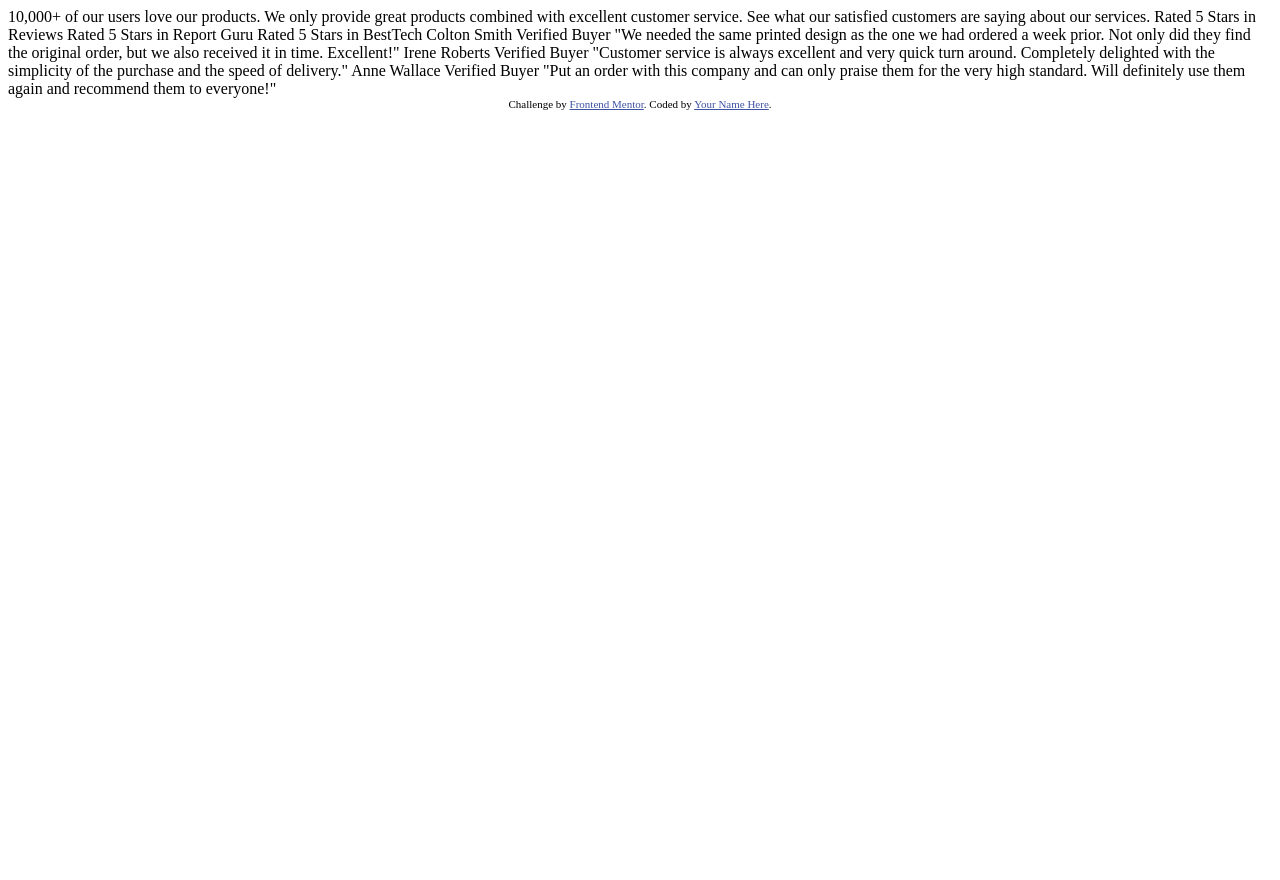
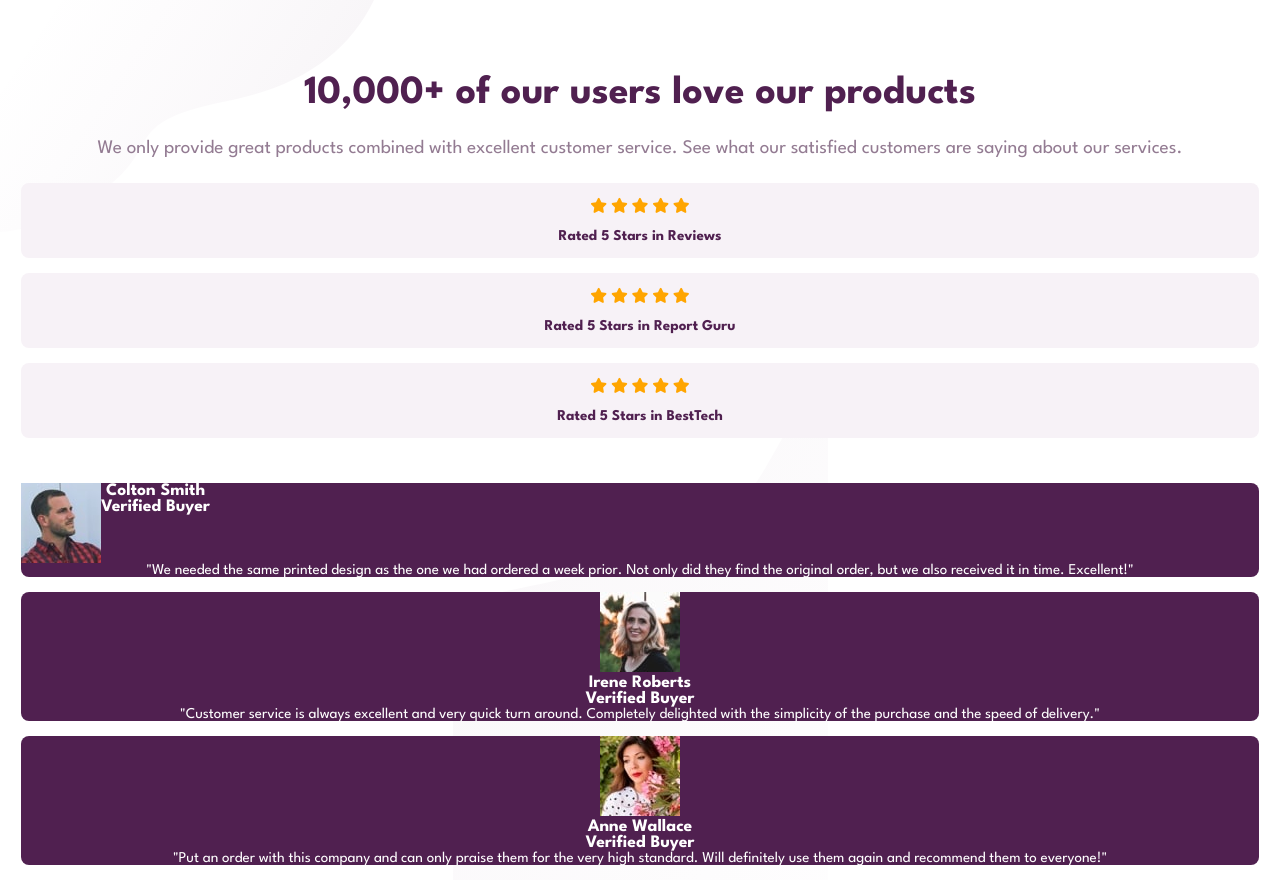
Before and after one commit to CharlieCastleWeb/Frontend-Mentor---Social-proof-section, a plain HTML site: page index.html in a window 1280 px wide. Before the commit the page ends 800 px from the top, so only its background shows below. Drawn offline with Linux system fonts and the light colour scheme.

Commit message:
Initial commit

```diff
--- a/index.html
+++ b/index.html
@@ -1,61 +1,88 @@
 <!DOCTYPE html>
 <html lang="en">
-  <head>
-    <meta charset="UTF-8" />
-    <meta name="viewport" content="width=device-width, initial-scale=1.0" />
-    <!-- displays site properly based on user's device -->
+<head>
+  <meta charset="UTF-8">
+  <meta http-equiv="X-UA-Compatible" content="IE=edge">
+  <meta name="viewport" content="width=device-width, initial-scale=1.0">
+  <link rel="preconnect" href="https://fonts.googleapis.com">
+  <link rel="preconnect" href="https://fonts.gstatic.com" crossorigin>
+  <link href="https://fonts.googleapis.com/css2?family=League+Spartan:wght@400;500;700&display=swap" rel="stylesheet">
+  <link rel="stylesheet" href="styles.css">
+  <script src="https://kit.fontawesome.com/adc6e39057.js" crossorigin="anonymous"></script>
+  <title>Document</title>
+</head>
+<body>
+  <h1>10,000+ of our users love our products</h1>
+  <h2>We only provide great products combined with excellent customer service. See what our satisfied customers are saying about our services.</h2>
 
-    <link
-      rel="icon"
-      type="image/png"
-      sizes="32x32"
-      href="./images/favicon-32x32.png"
-    />
+  <div class="ratings">
+    <div class="rating">
+      <div class="rating-stars">
+        <i class="fas fa-star"></i>
+        <i class="fas fa-star"></i>
+        <i class="fas fa-star"></i>
+        <i class="fas fa-star"></i>
+        <i class="fas fa-star"></i>
+      </div>
+      <p>Rated 5 Stars in Reviews</p>
+    </div>
 
-    <title>Frontend Mentor | Social proof section</title>
+    <div class="rating">
+      <div class="rating-stars">
+        <i class="fas fa-star"></i>
+        <i class="fas fa-star"></i>
+        <i class="fas fa-star"></i>
+        <i class="fas fa-star"></i>
+        <i class="fas fa-star"></i>
+      </div>
+      <p>Rated 5 Stars in Report Guru</p>
+    </div>
 
-    <!-- Feel free to remove these styles or customise in your own stylesheet 👍 -->
-    <style>
-      .attribution {
-        font-size: 11px;
-        text-align: center;
-      }
-      .attribution a {
-        color: hsl(228, 45%, 44%);
-      }
-    </style>
-  </head>
-  <body>
-    10,000+ of our users love our products.
+    <div class="rating">
+      <div class="rating-stars">
+        <i class="fas fa-star"></i>
+        <i class="fas fa-star"></i>
+        <i class="fas fa-star"></i>
+        <i class="fas fa-star"></i>
+        <i class="fas fa-star"></i>
+      </div>
+      <p>Rated 5 Stars in BestTech</p>
+    </div>
+  </div>
 
-    We only provide great products combined with excellent customer service.
-    See what our satisfied customers are saying about our services.
+  <div class="testimonials">
+    <div class="testimonial">
+      <div class="testimonial-header">
+        <img src="./images/image-colton.jpg" alt="User named Colton">
+        <div>
+          <h3>Colton Smith</h3>
+          <h3 class="verified-buyer">Verified Buyer</h3>
+        </div>
+      </div>
+      <p>
+        "We needed the same printed design as the one we had ordered a week prior. Not only did they find the original order, but we also received it in time. Excellent!"
+      </p>
+    </div>
 
-    Rated 5 Stars in Reviews
-    Rated 5 Stars in Report Guru
-    Rated 5 Stars in BestTech
+    <div class="testimonial">
+      <img src="./images/image-irene.jpg" alt="User named Irene">
+      <h3>Irene Roberts</h3>
+      <h3 class="verified-buyer">Verified Buyer</h3>
+      <p>
+        "Customer service is always excellent and very quick turn around. Completely delighted with the simplicity of the purchase and the speed of delivery."
+      </p>
+    </div>
 
-    Colton Smith
-    Verified Buyer
-    "We needed the same printed design as the one we had ordered a week prior.
-    Not only did they find the original order, but we also received it in time.
-    Excellent!"
+    <div class="testimonial">
+      <img src="./images/image-anne.jpg" alt="User named Anne">
+      <h3>Anne Wallace</h3>
+      <h3 class="verified-buyer">Verified Buyer</h3>
+      <p>
+        "Put an order with this company and can only praise them for the very high standard. Will definitely use them again and recommend them to everyone!"
+      </p>
+    </div>
 
-    Irene Roberts
-    Verified Buyer
-    "Customer service is always excellent and very quick turn around. Completely
-    delighted with the simplicity of the purchase and the speed of delivery."
+  </div>
 
-    Anne Wallace
-    Verified Buyer
-    "Put an order with this company and can only praise them for the very high
-    standard. Will definitely use them again and recommend them to everyone!"
-
-    <div class="attribution">
-      Challenge by
-      <a href="https://www.frontendmentor.io?ref=challenge" target="_blank"
-        >Frontend Mentor</a
-      >. Coded by <a href="#">Your Name Here</a>.
-    </div>
-  </body>
+</body>
 </html>
--- /dev/null
+++ b/styles.css
@@ -0,0 +1,97 @@
+
+/* RESET */
+
+* {
+    margin: 0;
+    padding: 0;
+    box-sizing: border-box;
+}
+
+/* VARIABLES */
+
+:root {
+    --very-dark-magenta: hsl(300, 43%, 22%);
+    --soft-pink: hsl(333, 80%, 67%);
+    --dark-grayish-magenta: hsl(303, 10%, 53%);
+    --light-grayish-magenta: hsl(300, 24%, 96%);
+}
+
+/* TYPOGRAPHY */
+
+body {
+    font-family: 'League Spartan', sans-serif;
+    font-size: 15px;
+    text-align: center;
+}
+
+h1 {
+    color: var(--very-dark-magenta);
+}
+
+h2 {
+    color: var(--dark-grayish-magenta);
+    font-weight: 400;
+    font-size: 1.2rem;
+    line-height: 1.5rem;
+}
+
+.rating p {
+    color: var(--very-dark-magenta);
+    font-weight: 700;
+}
+
+.testimonial {
+    color: white;
+}
+
+/* LAYOUT */
+
+body {
+    background: url("./images/bg-pattern-top-mobile.svg") no-repeat,
+                url("./images/bg-pattern-bottom-mobile.svg") no-repeat bottom;
+    padding: 1em 1.4em 1em 1.4em;
+}
+
+h1 {
+    margin-top: 1.5em;
+    padding: 0 1.1em 0 1.1em;
+    font-size: 2.5rem;
+}
+
+h2 {
+    margin-top: 1.3em;
+}
+
+.ratings {
+    margin-top: 1.5em;
+}
+
+.rating {
+    background-color: var(--light-grayish-magenta);
+    margin-top: 1em;
+    padding: 1em;
+    border-radius: 8px;
+}
+
+.rating-stars {
+    color: orange;
+}
+
+.rating p {
+    margin-top: 1em;
+}
+
+.testimonials {
+    padding-top: 2em;
+}
+
+.testimonial {
+    background-color: var(--very-dark-magenta);
+    border-radius: 8px;
+    margin-top: 1em;
+}
+
+.testimonial-header {
+    display: flex;
+    flex-direction: row;
+}
```
